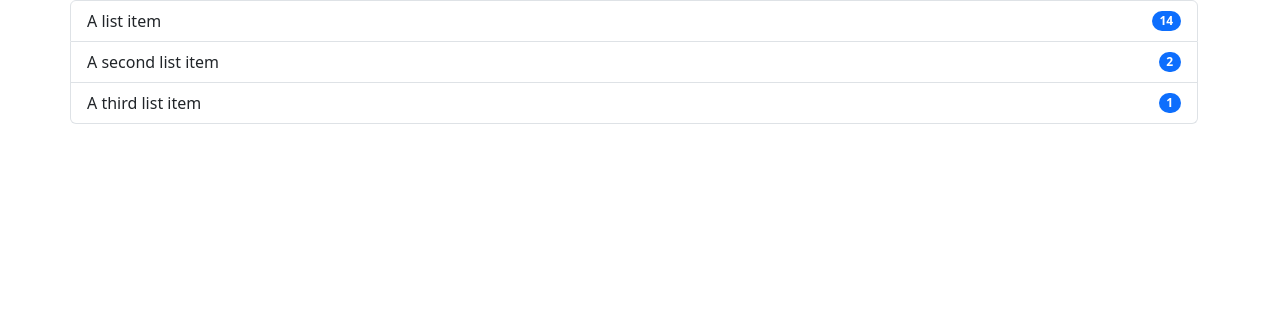
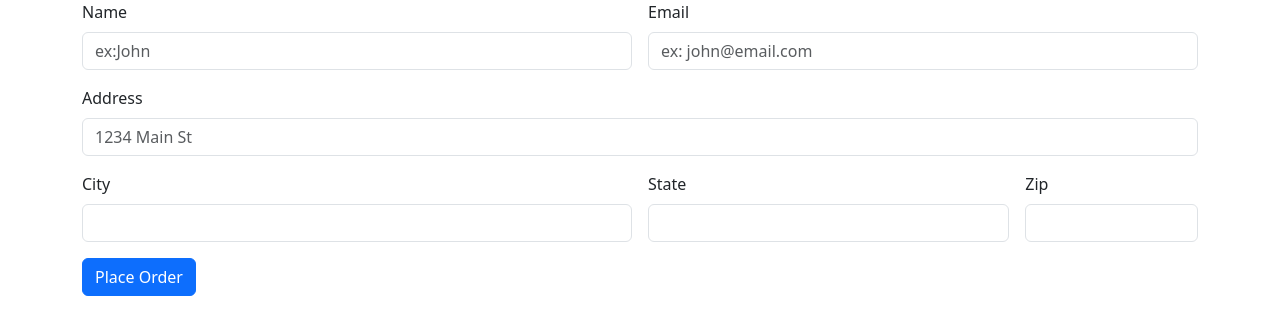
Before and after one commit to Murad14/django-e-commerce-site, a Django app: page /checkout/ in a window 1280 px wide. Shown: the top 335 px of the page. Run offline with Django 4.2, Linux system fonts and the light colour scheme.

Commit message:
checkout feature implement

```diff
--- a/ecomsite/shop/admin.py
+++ b/ecomsite/shop/admin.py
@@ -1,5 +1,6 @@
 from django.contrib import admin
-from .models import Products
+from .models import Products, Order
 # Register your models here.
 
 admin.site.register(Products)
+admin.site.register(Order)
--- a/ecomsite/shop/templates/shop/checkout.html
+++ b/ecomsite/shop/templates/shop/checkout.html
@@ -5,28 +5,72 @@
     <meta name="viewport" content="width=device-width, initial-scale=1.0">
     <link href="https://cdn.jsdelivr.net/npm/bootstrap@5.3.0/dist/css/bootstrap.min.css" rel="stylesheet" integrity="sha384-9ndCyUaIbzAi2FUVXJi0CjmCapSmO7SnpJef0486qhLnuZ2cdeRhO02iuK6FUUVM" crossorigin="anonymous">
     <script src="https://cdn.jsdelivr.net/npm/bootstrap@5.3.0/dist/js/bootstrap.bundle.min.js" integrity="sha384-geWF76RCwLtnZ8qwWowPQNguL3RmwHVBC9FhGdlKrxdiJJigb/j/68SIy3Te4Bkz" crossorigin="anonymous"></script>
+    <script src="https://code.jquery.com/jquery-3.7.0.js" integrity="sha256-JlqSTELeR4TLqP0OG9dxM7yDPqX1ox/HfgiSLBj8+kM=" crossorigin="anonymous"></script>
     <title>Document</title>
 </head>
 <body>
     <div class="container">
         <div class="col-md-12">
             <div class="row">
-                <ul class="list-group">
-                    <li class="list-group-item d-flex justify-content-between align-items-center">
-                      A list item
-                      <span class="badge bg-primary rounded-pill">14</span>
-                    </li>
-                    <li class="list-group-item d-flex justify-content-between align-items-center">
-                      A second list item
-                      <span class="badge bg-primary rounded-pill">2</span>
-                    </li>
-                    <li class="list-group-item d-flex justify-content-between align-items-center">
-                      A third list item
-                      <span class="badge bg-primary rounded-pill">1</span>
-                    </li>
-                  </ul>
+                <ul class="list-group" id="item_list">
+
+                </ul>
             </div>
+        </div>
+        <div class="row">
+          <div class="col-md-12">
+            <form method="POST" class="row g-3">
+              {% csrf_token %}
+              <div class="col-md-6">
+                <label for="inputEmail4" class="form-label">Name</label>
+                <input id="name" name="name" type="text" class="form-control" id="inputEmail4" placeholder="ex:John">
+              </div>
+              <div class="col-md-6">
+                <label for="inputPassword4" class="form-label">Email</label>
+                <input id="email" name="email" type="text" class="form-control" id="inputPassword4" placeholder="ex: john@email.com">
+              </div>
+              <div class="col-12">
+                <label for="inputAddress" class="form-label">Address</label>
+                <input id="address" name="address" type="text" class="form-control" id="inputAddress" placeholder="1234 Main St">
+              </div>
+              <div class="col-md-6">
+                <label for="inputCity" class="form-label">City</label>
+                <input id="city" name="city" type="text" class="form-control" id="inputCity">
+              </div>
+              <div class="col-md-4">
+                <label for="inputState" class="form-label">State</label>
+                <input id="state" name="state" type="text" class="form-control" id="inputCity">
+
+              </div>
+              <div class="col-md-2">
+                <label for="inputZip" class="form-label">Zip</label>
+                <input id="zipcode" name="zipcode" type="text" class="form-control" id="inputZip">
+              </div>
+              <div class="col-12">
+                <button type="submit" class="btn btn-primary">Place Order</button>
+              </div>
+            </form>
+
+          </div>
         </div>
     </div>
 </body>
+<script type="text/javascript">
+
+  if (localStorage.getItem('cart')==null){
+    let cart ={}
+  }else{
+    cart = JSON.parse(localStorage.getItem('cart'));
+  }
+
+  for (item in cart){
+    let name = cart[item][1];
+    let quantity = cart[item][0];
+
+    itemString = `<li class="list-group-item">${name}-${quantity}</li>`
+
+    $('#item_list').append(itemString);
+  }
+
+</script>
 </html>
--- a/ecomsite/shop/views.py
+++ b/ecomsite/shop/views.py
@@ -1,5 +1,5 @@
 from django.shortcuts import render
-from .models import Products
+from .models import Products,Order
 from django.core.paginator import Paginator
 # Create your views here.
 
@@ -23,4 +23,16 @@ def detail(req,id):
     return render(req,'shop/detail.html',{'product_object':product_object})
 
 def checkout(req):
+
+    if req.method == "POST":
+        name = req.POST.get('name',"")
+        email = req.POST.get('email',"")
+        address = req.POST.get('address',"")
+        city = req.POST.get('city',"")
+        state = req.POST.get('state',"")
+        zipcode = req.POST.get('zipcode',"")
+
+        order = Order(name=name,email=email,address=address,city=city,state=state,zipcode=zipcode)
+        order.save()
+
     return render(req, 'shop/checkout.html')
```
Also changed, not shown: ecomsite/shop/models.py (+10 -0 lines), ecomsite/db.sqlite3, ecomsite/shop/migrations/0002_order.py (added).
